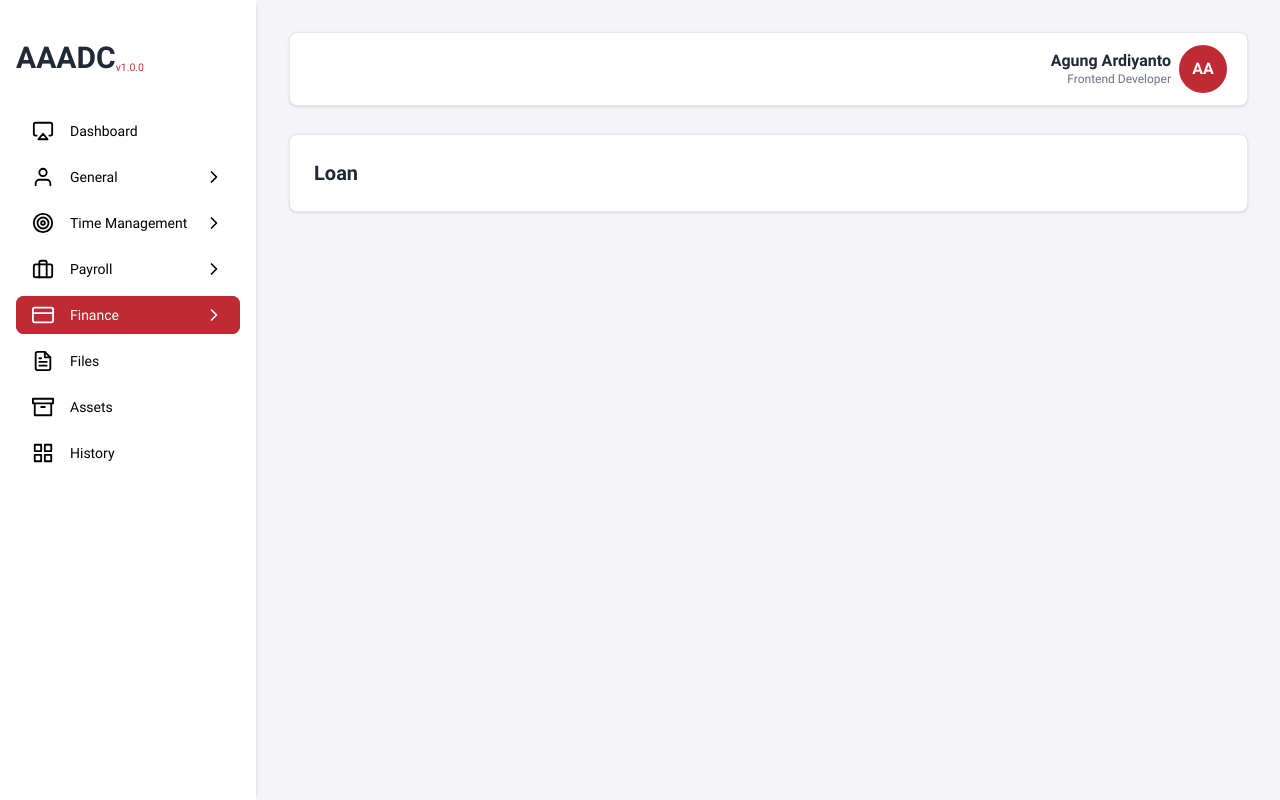
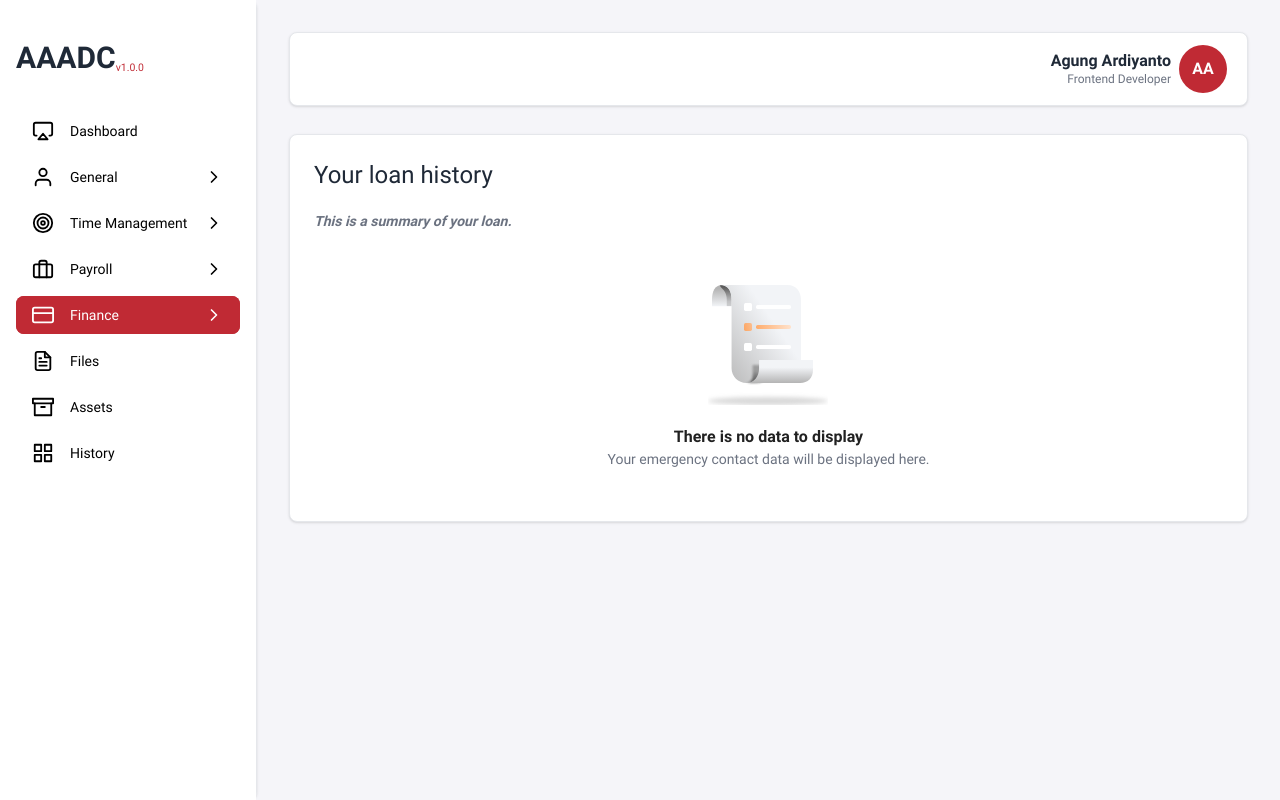
Before and after one commit to aulia14/aaadc-web, a Next.js app: page /finance/loan in a window 1280 px wide. Built offline with nearby package versions, Linux system fonts and the light colour scheme.

Commit message:
update loan page

```diff
--- a/pages/finance/loan.tsx
+++ b/pages/finance/loan.tsx
@@ -1,9 +1,42 @@
 import AppLayout from "@/layouts/AppLayout";
+import TableData from "@/components/DataTable";
 
 export default function Loan() {
+  const columns = [
+    {name: "Transaction ID", selector: (row: any) => row.trx},
+    {name: "Loan Name", selector: (row: any) => row.loan_name},
+    {name: "Loan Amount", selector: (row: any) => row.loan_amount},
+    {name: "Installment", selector: (row: any) => row.installment},
+    {name: "Interest", selector: (row: any) => row.interest},
+    {name: "Effective Date", selector: (row: any) => row.effective_date}
+  ];
+
+  const data: any[] = [
+    // {
+    //   trx: "TRX-12908129",
+    //   loan_name: "Agung Ardiyanto",
+    //   loan_amount: "Rp. 1.200.000",
+    //   installment: "-",
+    //   interest: "-",
+    //   effective_date: "3 Days"
+    // },
+    // {
+    //   trx: "TRX-15551129",
+    //   loan_name: "Agung Ardiyanto",
+    //   loan_amount: "Rp. 1.100.000",
+    //   installment: "-",
+    //   interest: "-",
+    //   effective_date: "7 Days"
+    // }
+  ];
+
   return (<AppLayout title="Loan">
     <div className="border rounded-lg bg-white shadow p-6 relative">
-      <h3 className="text-xl font-semibold">Loan</h3>
+      <h3 className="text-2xl font-normal">Your loan history</h3>
+      <div className="text-sm text-gray-500 font-semibold italic mt-5 mb-3.5">This is a summary of your loan.</div>
+      <div className={data.length > 0 ? "mt-8" : "mt-0"}>
+        <TableData column={columns} data={data} />
+      </div>
     </div>
   </AppLayout>);
 }
```
